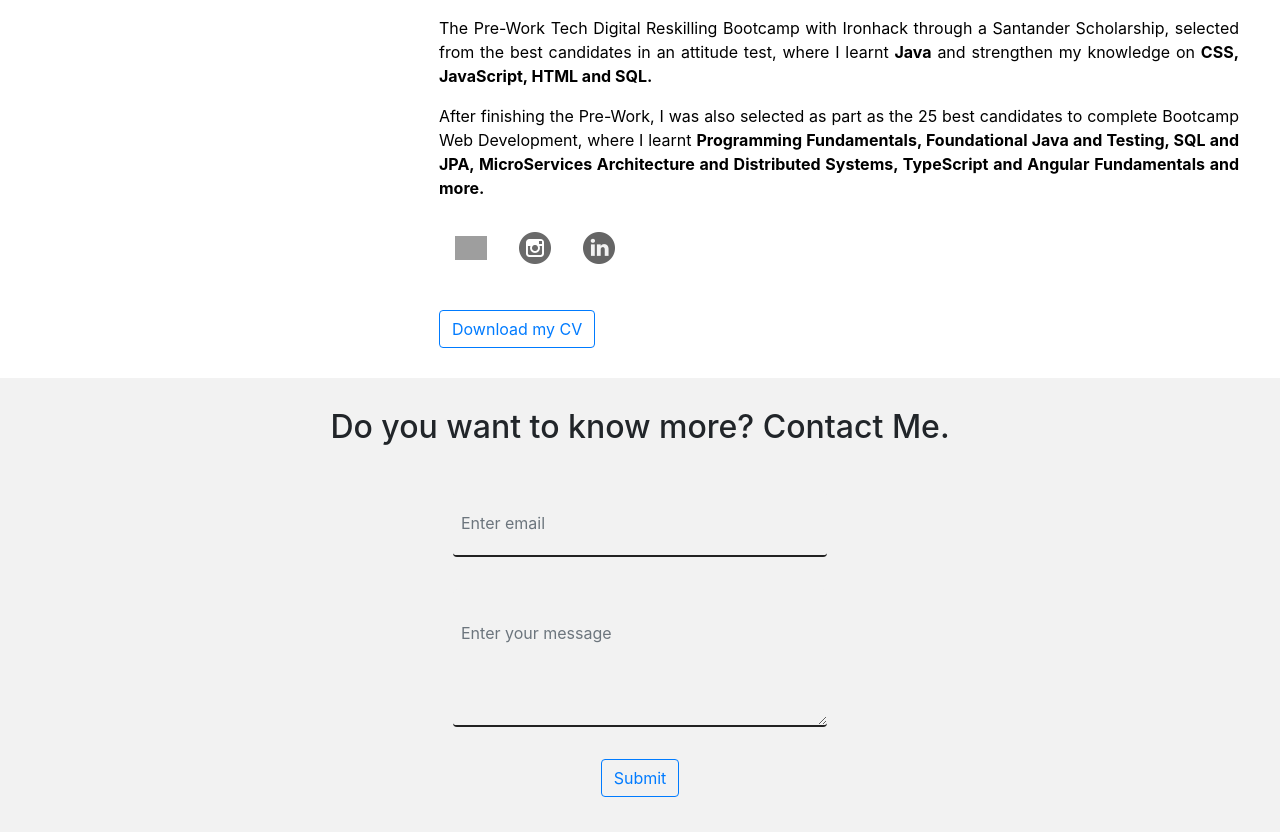
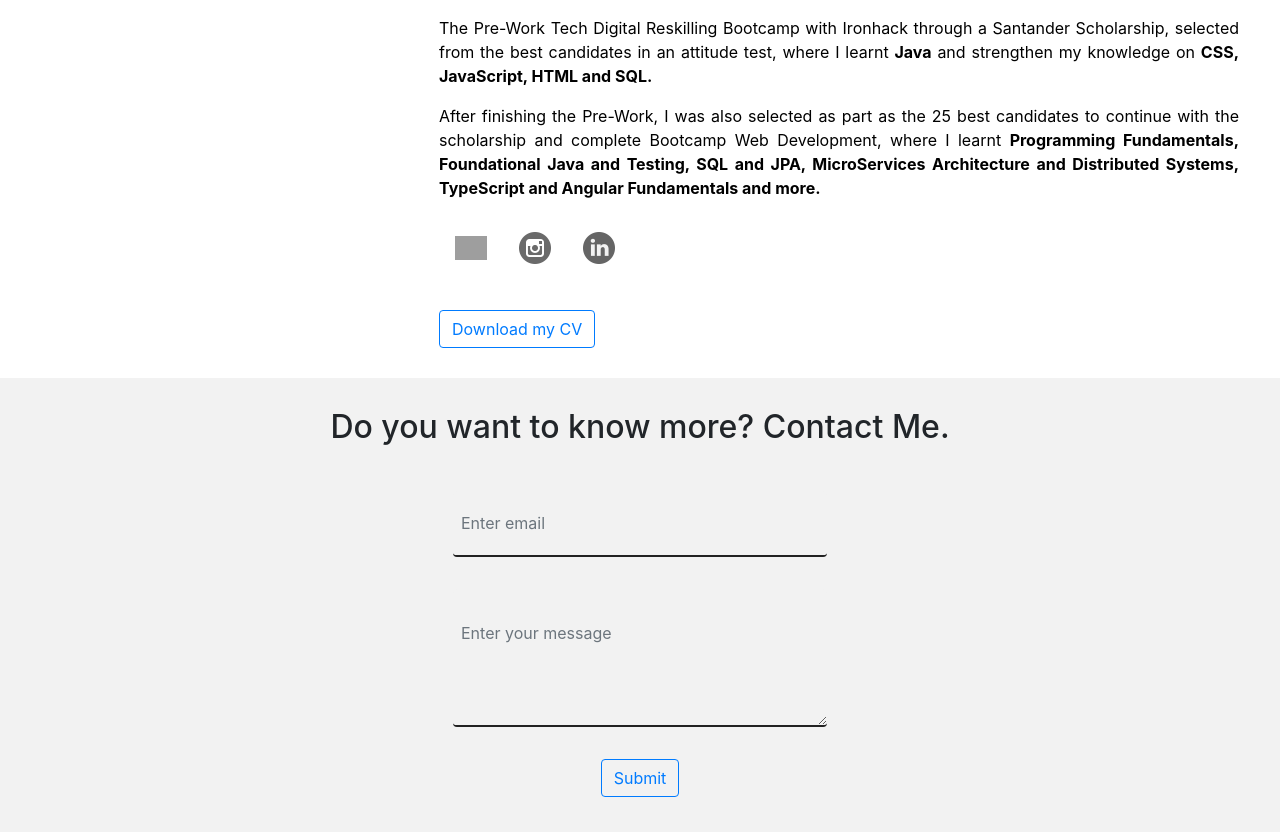
Before and after one commit to IMartinMenendez/portfolio, a React (Create React App) app: page / in a window 1280 px wide. Shown: the part 1592-2424 px from the top of the page. Built offline with nearby package versions, Linux system fonts and the light colour scheme; grey boxes are pictures that could not be loaded.

Commit message:
Changes in the description

```diff
--- a/src/components/AboutMe.jsx
+++ b/src/components/AboutMe.jsx
@@ -45,7 +45,7 @@ export function AboutMe() {
                         Scholarship, selected from the best candidates in an attitude test, where I
                         learnt <b>Java</b> and strengthen my knowledge on <b>CSS, JavaScript, HTML and SQL.</b> </p>
 
-                        <p>After finishing the Pre-Work, I was also selected as part as the 25 best candidates to
+                        <p>After finishing the Pre-Work, I was also selected as part as the 25 best candidates to continue with the scholarship and
                         complete Bootcamp Web Development, where I learnt <b>Programming Fundamentals,
                         Foundational Java and Testing, SQL and JPA, MicroServices Architecture and Distributed Systems,
                         TypeScript and Angular Fundamentals and more.</b></p>
```
